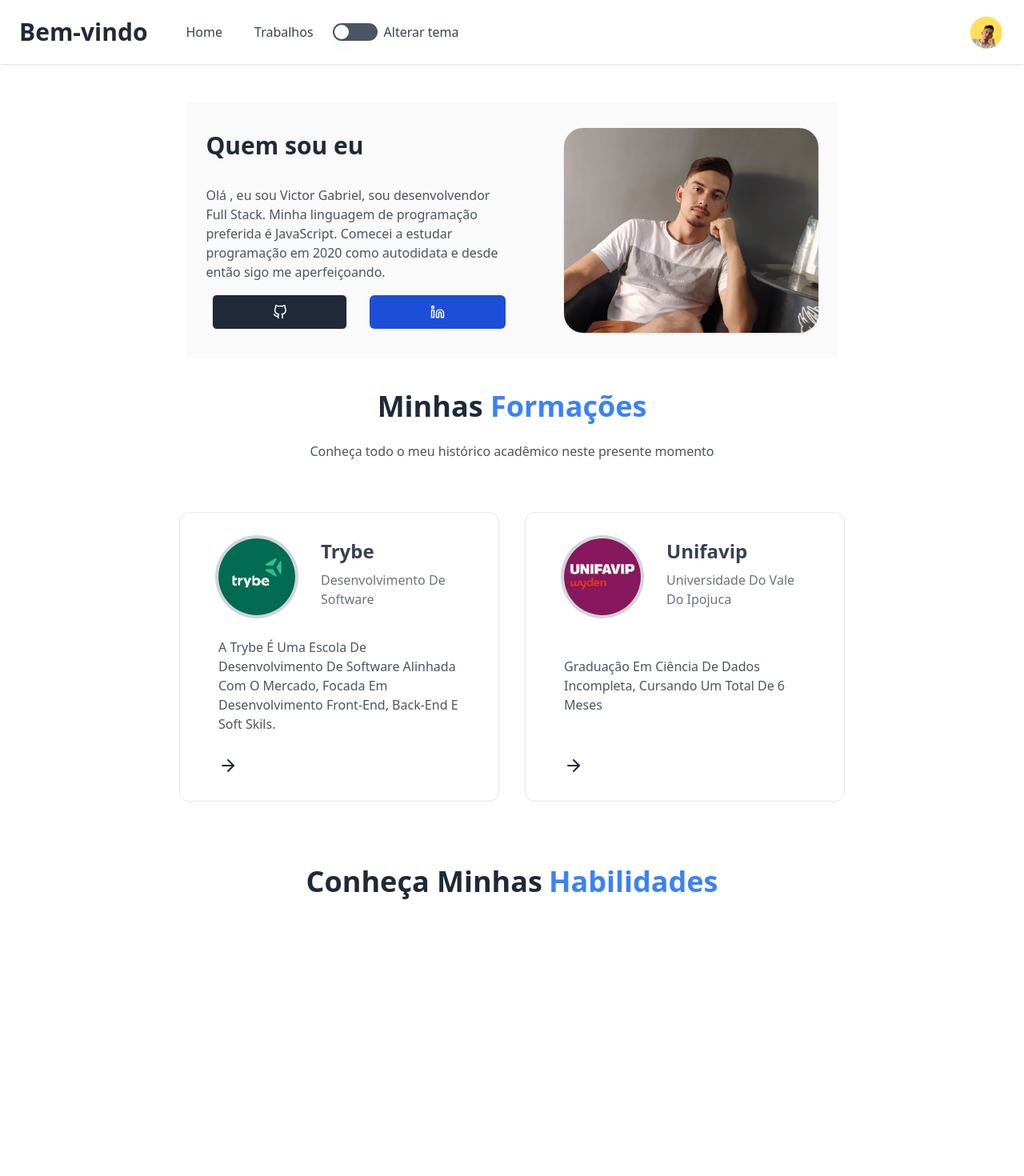
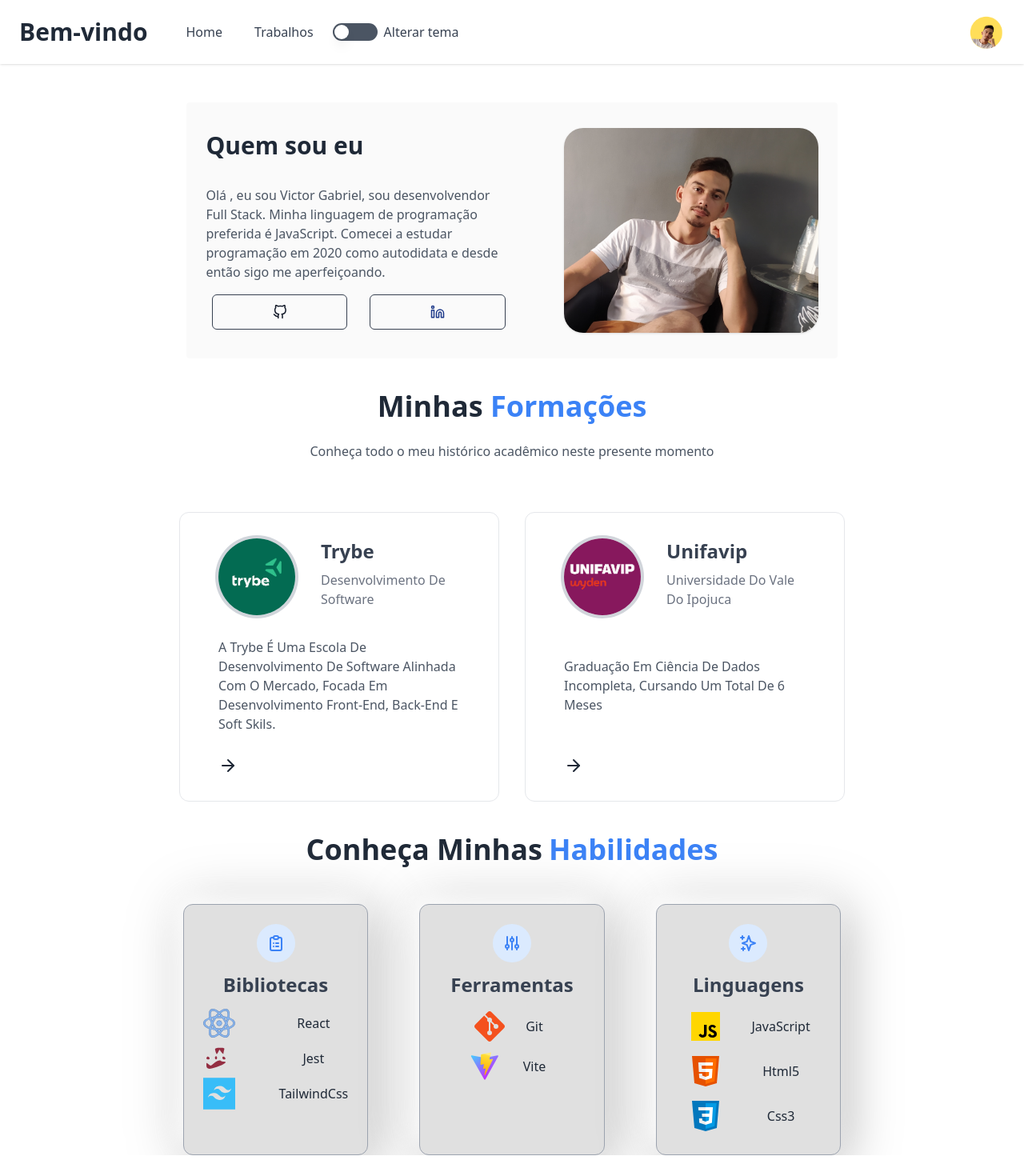
Before and after one commit to victorbr988/My-portfolio, a React (Vite) app: page / in a window 1280 px wide. Shown: the top 1470 px of the page at 80% size. After the commit the page ends 1444 px from the top, so only its background shows below. Built offline with nearby package versions, Linux system fonts and the light colour scheme.

Commit message:
feat: add new style

```diff
--- a/src/components/Alert.jsx
+++ b/src/components/Alert.jsx
@@ -11,8 +11,7 @@ export const Alert = () => {
 
       <div className="px-4 py-2 -mx-3">
         <div className="mx-3">
-          <span className="font-semibold text-emerald-500 dark:text-emerald-400">Sucesso</span>
-          <p className="text-sm text-gray-600 dark:text-gray-200">Seu tema foi alterado para {getLocalStorage()} </p>
+          <p className="text-sm text-gray-600 dark:text-gray-200">Tema {getLocalStorage() === 'dark' ? 'escuro' : 'claro'} </p>
         </div>
       </div>
     </div>
--- a/src/components/Button.jsx
+++ b/src/components/Button.jsx
@@ -1,34 +1,10 @@
-import { NavLink } from "react-router-dom"
-
-export const ButtonPrimary = ({ title, handleClick }) => {
-  return (
-    <button
-      onClick={() => handleClick()}
-      className="px-8 py-3 flex text-sm font-medium tracking-wide text-white capitalize transition-colors duration-200 transform bg-blue-700 rounded-md sm:mx-2 hover:bg-blue-600 focus:outline-none focus:bg-blue-600"
-    >
-      {title}
-    </button>
-  )
-}
-export const ButtonSecondary = ({ title }) => {
-  return (
-    <NavLink
-      to="/"
-      onClick={() => handleClick()}
-      className="border-[1px] py-3 flex border-gray-200 bg-white text-gray-600 dark:border-none dark:bg-gray-800 px-8 text-sm font-medium tracking-wide dark:text-white capitalize rounded-md sm:mx-2 dark:hover:bg-gray-500 focus:outline-none"
-    >
-      {title}
-    </NavLink>
-  )
-
-}
 export const ButtonRedirectPrimary = ({ children, href }) => {
   return (
     <a
       target="_blank"
       href={href}
       onClick={() => handleClick()}
-      className="px-2 flex items-center justify-center gap-2 py-3 w-1/2 text-sm font-medium tracking-wide text-white capitalize bg-blue-700 rounded-md sm:mx-2 hover:bg-blue-600 focus:outline-none focus:bg-blue-600"
+      className="px-2 flex items-center hover:border-blue-500 hover:ring-1 text-gray-800 justify-center border-[1px] border-gray-700 gap-2 py-3 w-1/2 text-sm font-medium tracking-wide capitalize rounded-md sm:mx-2 hover:bg-gray-200 dark:text-white dark:hover:bg-gray-600 focus:outline-none focus:bg-blue-600"
     >
       {children}
     </a>
@@ -42,7 +18,7 @@ export const ButtonRedirectSecondary = ({ children, href }) => {
       target="_blank"
       href={href}
       onClick={() => handleClick()}
-      className="border-[1px] w-1/2 dark:border-gray-700 flex items-center justify-center gap-2 py-3 px- hover:bg-gray-600 bg-gray-800 text-sm font-medium tracking-wide text-white capitalize rounded-md sm:mx-2 dark:hover:bg-gray-600 focus:outline-none"
+      className="border-[1px] w-1/2 text-gray-800 dark:border-gray-700 flex items-center justify-center gap-2 py-3 px- hover:bg-gray-200 border-gray-700 text-sm font-medium tracking-wide dark:text-white capitalize rounded-md sm:mx-2 dark:hover:bg-gray-600 focus:outline-none"
     >
       {children}
     </a>
--- a/src/components/Dashboard.jsx
+++ b/src/components/Dashboard.jsx
@@ -17,11 +17,11 @@ export function Dashboard() {
 
                     <div className="flex items-center gap-3 mt-6-mx-2">
                         <ButtonRedirectSecondary href="https://github.com/victorbr988" >
-                            <FiGithub className='dark:text-gray-300 text-lg' />
+                            <FiGithub className='dark:text-gray-300 text-gray-900 text-lg' />
                         </ButtonRedirectSecondary>
 
                         <ButtonRedirectPrimary href="https://www.linkedin.com/in/victor-gabriel-2543241b8/" >
-                            <FiLinkedin className='dark:text-gray-300 text-lg' />
+                            <FiLinkedin className='dark:text-gray-300 text-blue-900 text-lg' />
                         </ButtonRedirectPrimary>
                     </div>
                 </div>
--- a/src/components/Navbar.jsx
+++ b/src/components/Navbar.jsx
@@ -20,7 +20,7 @@ export const Navbar = () => {
                         <button
                           onClick={() => setVisibility((prevState) => prevState = !visibility)}
                           type="button" className="text-gray-500 dark:text-gray-200 hover:text-gray-600 dark:hover:text-gray-400 focus:outline-none focus:text-gray-600 dark:focus:text-gray-400" aria-label="toggle menu">
-                            <svg viewBox="0 0 24 24" className="w-6 h-6 fill-current">
+                            <svg viewBox="0 0 24 24" className="w-8 h-8 fill-current">
                                 <path fill-rule="evenodd" d="M4 5h16a1 1 0 0 1 0 2H4a1 1 0 1 1 0-2zm0 6h16a1 1 0 0 1 0 2H4a1 1 0 0 1 0-2zm0 6h16a1 1 0 0 1 0 2H4a1 1 0 0 1 0-2z"></path>
                             </svg>
                         </button>
@@ -40,7 +40,7 @@ export const Navbar = () => {
                         <button type="button" className="flex items-center focus:outline-none" aria-label="toggle profile dropdown">
                             <img src={profile2} className=" w-12 md:w-22 md:h-22 rounded-full h-12" alt="avatar" />
 
-                            <h3 className="mx-2 text-sm font-medium text-gray-700 dark:text-gray-200 md:hidden">Victor gabriel</h3>
+                            <h3 className="mx-2 text-sm font-medium text-gray-700 dark:text-gray-200 md:hidden">Victor Gabriel</h3>
                         </button>
                     </div>
                 </div>
--- a/src/components/PopupTheme.jsx
+++ b/src/components/PopupTheme.jsx
@@ -3,7 +3,6 @@ import { Switch } from '@headlessui/react';
 import { getLocalStorage, setLocalStorage } from '../helpers';
 import { motion } from 'framer-motion';
 import { Alert } from './Alert';
-import { useNavigate } from 'react-router-dom'
 
 export const PopupTheme = () => {
   const [enabled, setEnabled] = useState(getLocalStorage() === 'dark' ? true : false)
@@ -52,7 +51,7 @@ export const PopupTheme = () => {
         <motion.div>
           {success.success === true ?(
           <motion.div
-            className="absolute top-32"
+            className="absolute top-64 lg:top-32"
             initial={{
               right: 100,
               duration: 1,
--- a/src/components/Stacks.jsx
+++ b/src/components/Stacks.jsx
@@ -7,22 +7,16 @@ import react from '../assets/react.svg'
 import vite from '../assets/vite.svg'
 import jest from '../assets/jest.svg'
 import tailwind from '../assets/tailwind.svg'
-import { useViewportScroll, motion, useTransform } from 'framer-motion'
 
 export function Stacks() {
-  const { scrollYProgress } = useViewportScroll()
-  const scale = useTransform(scrollYProgress, [0, 1], [0, 0.9]);
   return (
     <section className="bg-white flex w-screen justify-center dark:bg-gray-900">
-      <div className="container px-6 py-10">
-
+      <div>
         <h1 className="text-2xl font-semibold text-center text-gray-800 capitalize lg:text-4xl dark:text-white">Conheça minhas<span className="text-blue-500 ml-2">Habilidades</span></h1>
 
         <div className="grid grid-cols-1 gap-8 mt-8 xl:mt-12 xl:gap-16 md:grid-cols-2 xl:grid-cols-3">
-            <motion.div
-              style={{ scale }}
-            >
-              <div className=" flex px-0 flex-col border-[1px] h-full bg-[#e0e0e0] border-gray-400 drop-shadow-[10px_10px_30px_#bebebe] shadow-[-10px_-10px_30px_#ffffff] dark:drop-shadow-[10px_10px_30px_#28364B] dark:shadow-[-10px_-10px_30px_#28364B] items-center p-6 space-y-3 text-center rounded-xl dark:bg-gray-800">
+          <div>
+            <div className=" flex flex-col border-[1px] h-full bg-[#e0e0e0] border-gray-400 drop-shadow-[10px_10px_30px_#bebebe] shadow-[-10px_-10px_30px_#ffffff] dark:drop-shadow-[10px_10px_30px_#28364B] dark:shadow-[-10px_-10px_30px_#28364B] items-center p-6 space-y-3 text-center rounded-xl dark:bg-gray-800">
               <span className="inline-block p-3 text-blue-500 bg-blue-100 rounded-full dark:text-white dark:bg-blue-500">
                 <svg xmlns="http://www.w3.org/2000/svg" className="w-6 h-6" fill="none" viewBox="0 0 24 24" stroke="currentColor">
                   <path stroke-linecap="round" stroke-linejoin="round" stroke-width="2" d="M9 5H7a2 2 0 00-2 2v12a2 2 0 002 2h10a2 2 0 002-2V7a2 2 0 00-2-2h-2M9 5a2 2 0 002 2h2a2 2 0 002-2M9 5a2 2 0 012-2h2a2 2 0 012 2m-3 7h3m-3 4h3m-6-4h.01M9 16h.01" />
@@ -39,10 +33,8 @@ export function Stacks() {
                 TailwindCss
               </div>
             </div>
-            </motion.div>
-            <motion.div
-                style={{ scale }}
-              >
+          </div>
+          <div>
             <div className="flex flex-col border-[1px] h-full border-gray-400 items-center drop-shadow-[10px_10px_30px_#bebebe] shadow-[-10px_-10px_30px_#ffffff] dark:drop-shadow-[10px_10px_30px_#28364B] dark:shadow-[-10px_-10px_30px_#28364B] p-6 space-y-3 text-center bg-[#e0e0e0] rounded-xl dark:bg-gray-800">
               <span className="inline-block p-3 text-blue-500 bg-blue-100 rounded-full dark:text-white dark:bg-blue-500">
                 <svg xmlns="http://www.w3.org/2000/svg" className="w-6 h-6" fill="none" viewBox="0 0 24 24" stroke="currentColor">
@@ -58,11 +50,9 @@ export function Stacks() {
                 Vite
               </div>
             </div>
-            </motion.div>
+          </div>
 
-            <motion.div
-                style={{ scale }}
-              >
+          <div>
              <div className="flex flex-col items-center p-6 space-y-3 text-center border-[1px] border-gray-400 drop-shadow-[10px_10px_30px_#bebebe] shadow-[-10px_-10px_30px_#ffffff] dark:drop-shadow-[10px_10px_30px_#28364B] dark:shadow-[-10px_-10px_30px_#28364B] bg-[#e0e0e0] rounded-xl dark:bg-gray-800">
               <span className="inline-block p-3 text-blue-500 bg-blue-100 rounded-full dark:text-white dark:bg-blue-500">
                 <svg xmlns="http://www.w3.org/2000/svg" className="w-6 h-6" fill="none" viewBox="0 0 24 24" stroke="currentColor">
@@ -81,7 +71,7 @@ export function Stacks() {
 
               </div>
           </div>
-            </motion.div>
+            </div>
           </div>
       </div>
     </section>
--- a/src/pages/Work.jsx
+++ b/src/pages/Work.jsx
@@ -2,7 +2,7 @@ import { Navbar } from '../components/Navbar'
 import { CardProject } from '../components/CardProject'
 export function Work() {
   return (
-    <main>
+    <main className='dark:bg-gray-800'>
       <div className='h-32'>
         <Navbar />
       </div>
@@ -13,7 +13,6 @@ export function Work() {
         <CardProject />
         <CardProject />
         <CardProject />
-        <CardProject />
       </div>
     </main>
   )
```
Also changed, not shown: src/components/CardProject.jsx (+5 -5 lines). Lines whose indentation alone changed are shown as unchanged.
